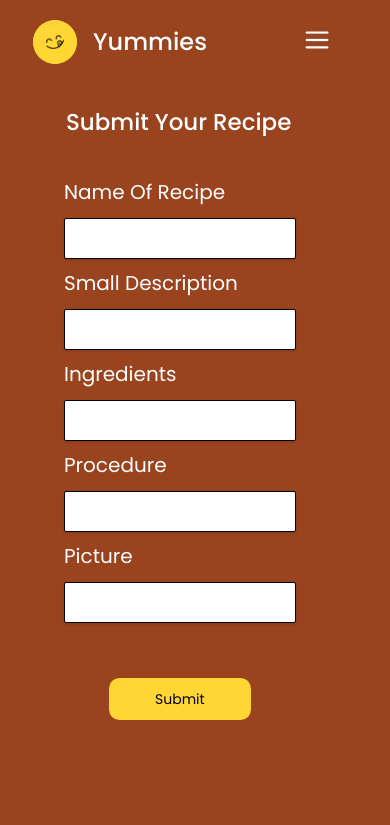
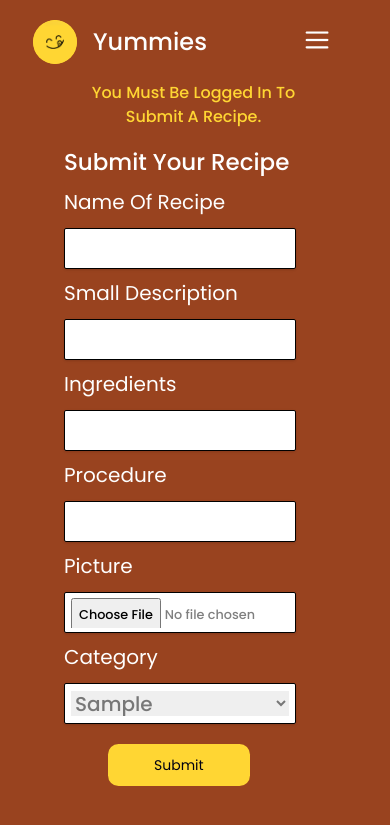
Before and after one commit to AladinBrapo/recepti, a PHP site: page /submit_your_recipe.php in a window 390 px wide. Shown: the top 825 px of the page. Run offline with PHP 8.4, Linux system fonts and the light colour scheme; tables that the repository leaves empty hold one stand-in row (values such as "Sample post"); some libraries are stand-ins or nearby versions.

Commit message:
Updated database, fixed submit_your_recipe.php

```diff
--- a/css/main.css
+++ b/css/main.css
@@ -33,3 +33,11 @@
 .hidden-menu {
     transform: translateX(100%); /* Namesto right: -100% */
 }
+
+@media (max-width: 640px) {
+    input[type="file"] {
+        width: 220px; /* Adjust width as desired */
+        height: 30px; /* Adjust height as desired */
+        font-size: 0.8rem; /* Adjust font size if needed */
+    }
+}
--- a/submit_your_recipe.php
+++ b/submit_your_recipe.php
@@ -1,3 +1,94 @@
+<?php
+require_once 'baza.php';
+include_once 'seja.php';
+
+$sqlk = "SELECT * FROM kategorije";
+$resultk = mysqli_query($link, $sqlk);
+
+$message = '';
+
+$categories = []; // Array to store categories
+
+// Store categories in an array
+while ($row = mysqli_fetch_array($resultk)) {
+    $categories[] = $row;
+}
+
+// Check if the user is logged in and has a valid uporabnik_id
+if (isset($_SESSION['log']) && isset($_SESSION['uporabnik_id'])) {
+    $uporabnik_id = $_SESSION['uporabnik_id'];
+
+    if (isset($_POST['Pošlji'])) {
+        $i = $_POST['ime'];
+        $s = $_POST['sestavine'];
+        $o = $_POST['opis'];
+        $k_o = $_POST['kratek_opis'];
+        $k = $_POST['kategorija'];
+
+        // Image upload handling
+        $target_dir = "slike/izdelki/";
+        $target_file = $target_dir . basename($_FILES["slika"]["name"]);
+        $uploadOk = 1;
+        $imageFileType = strtolower(pathinfo($target_file, PATHINFO_EXTENSION));
+
+        // Check if image file is an actual image or fake image
+        $check = getimagesize($_FILES["slika"]["tmp_name"]);
+        if ($check === false) {
+            $message = '<div class="error-msg">The file is not an image.</div>';
+            $uploadOk = 0;
+        }
+
+        // Check if file already exists
+        if (file_exists($target_file)) {
+            $message = '<div class="error-msg">This file already exists.</div>';
+            $uploadOk = 0;
+        }
+
+        // Check file size
+        if ($_FILES["slika"]["size"] > 500000) {
+            $message = '<div class="error-msg">The file is too big.</div>';
+            $uploadOk = 0;
+        }
+
+        // Allow certain file formats
+        if($imageFileType != "jpg" && $imageFileType != "png" && $imageFileType != "jpeg" && $imageFileType != "gif" ) {
+            $message = '<div class="error-msg">Only JPG, JPEG, PNG & GIF are allowed.</div>';
+            $uploadOk = 0;
+        }
+
+        // If image checks pass, proceed with upload and insert recipe
+        if ($uploadOk == 1) {
+            if (move_uploaded_file($_FILES["slika"]["tmp_name"], $target_file)) {
+
+                // Insert into recepti table
+                $sql = "INSERT INTO recepti (ime, uporabnik_id, sestavine, opis, kratek_opis, kategorija_id) VALUES ('$i', '$uporabnik_id', '$s', '$o', '$k_o', '$k')";
+                if (mysqli_query($link, $sql)) {
+                    $recept_id = mysqli_insert_id($link);
+
+                    // Insert into slike table
+                    $slika_ime = htmlspecialchars(basename($_FILES["slika"]["name"]));
+                    $sql = "INSERT INTO slike (ime, url, recept_id) VALUES ('$slika_ime', '$target_file', '$recept_id')";
+
+                    if (mysqli_query($link, $sql)) {
+                        $message = '<div class="success-msg">Recipe and image inserted successfully.</div>';
+                    } else {
+                        $message = '<div class="error-msg">Insert image failed.</div>';
+                    }
+                } else {
+                    $message = '<div class="error-msg">Recipe insertion failed.</div>';
+                }
+            } else {
+                $message = '<div class="error-msg">There was an error uploading the file.</div>';
+            }
+        }
+        header("Refresh: 2; URL=submit_your_recipe.php");
+    }
+} else {
+    // Display an error message if user is not logged in or uporabnik_id is missing
+    $message = '<div class="error-msg">You must be logged in to submit a recipe.</div>';
+    header("Refresh: 2; URL=login.php");
+}
+?>
 <!DOCTYPE html>
 <html lang="sl">
 <head>
@@ -14,39 +105,86 @@
   <div class="desktop-view">
     <div class="w-full sm:w-[1920px]">
         <div class="YummiesRecipesDesktopEditItem w-[1920px] h-[1796px] relative bg-[#99431f]">
+
             <?php include 'header.php'; //header ?>
             <?php include 'footer.php'; //footer ?>
+
+            <div class="Frame427320870 w-[258px] h-[504px] left-[227px] top-[472px] absolute">
+                <div class="TitleNormal w-[196px] h-[436px] left-[31px] top-[34px] absolute">
+                    <div class="HeaderNormal left-0 top-0 absolute text-[#ffd633] text-[32px] font-medium font-['Poppins'] capitalize">
+                        <?php if ($message): ?>
+                            <div class="message">
+                                <?php echo $message; ?>
+                            </div>
+                        <?php endif; ?>
+                    </div>
+                </div>
+            </div>
+
             <div class="TitleNormal w-[314px] h-12 left-[252px] top-[207px] absolute">
                 <div class="HeaderNormal left-0 top-0 absolute text-white text-[32px] font-medium font-['Poppins'] capitalize">Submit your Recipe</div>
             </div>
-            <div class="Group27 w-[736px] h-[804px] left-[608px] top-[337px] absolute">
+            <div class="Form w-[736px] h-[917px] left-[607px] top-[264px] absolute">
+            <form action="#" method="post" enctype="multipart/form-data">
                 <div class="TitleNormal w-[195px] h-9 left-0 top-0 absolute">
                     <div class="NameOfRecipe left-0 top-0 absolute text-white text-2xl font-medium font-['Poppins'] capitalize">Name of Recipe</div>
                 </div>
-                <div class="TitleNormal w-[137px] h-9 left-0 top-[96px] absolute">
+                <div class="Frame427320862 w-[340px] h-10 left-0 top-[36px] absolute bg-white rounded-sm shadow border border-black">
+                    <input type="text" name="ime" class="Search w-[316px] h-[33px] left-[12px] top-[3px] absolute text-black/50 text-2xl font-medium font-['Poppins']" required>
+                </div>
+
+                <div class="TitleNormal w-[212px] h-9 left-[396px] top-0 absolute">
+                    <div class="Category left-0 top-0 absolute text-white text-2xl font-medium font-['Poppins'] capitalize">Category</div>
+                </div>
+                <div class="Frame427320866 w-[340px] h-10 left-[396px] top-[36px] absolute bg-white rounded-sm shadow border border-black">
+                    <select name="kategorija" class="Search w-[319px] h-[33px] left-[12px] top-[3px] absolute text-black/50 text-2xl font-medium font-['Poppins']" required>
+                        <?php
+                            foreach ($categories as $row) {
+                                echo '<option value="'.$row['id'].'">'.htmlspecialchars($row['ime']).'</option>';
+                            }
+                        ?>
+                    </select>
+                </div>
+
+                <div class="TitleNormal w-[137px] h-9 left-0 top-[209px] absolute">
                     <div class="Ingredients left-0 top-0 absolute text-white text-2xl font-medium font-['Poppins'] capitalize">Ingredients</div>
                 </div>
-                <div class="Frame427320862 w-[340px] h-10 left-0 top-[36px] absolute bg-white rounded-sm shadow border border-black"></div>
-                <div class="Frame427320863 w-[736px] h-[199px] left-0 top-[132px] absolute bg-white rounded-sm shadow border border-black"></div>
-                <div class="TitleNormal w-[124px] h-9 left-0 top-[351px] absolute">
+                <div class="Frame427320863 w-[736px] h-[199px] left-0 top-[245px] absolute bg-white rounded-sm shadow border border-black">
+                    <textarea name="sestavine" class="Search w-[704px] h-[168px] left-[16px] top-[16px] absolute text-black/50 text-2xl font-medium font-['Poppins'] resize-none" required></textarea>
+                </div>
+
+                <div class="TitleNormal w-[124px] h-9 left-0 top-[464px] absolute">
                     <div class="Procedure left-0 top-0 absolute text-white text-2xl font-medium font-['Poppins'] capitalize">Procedure</div>
                 </div>
-                <div class="Frame427320864 w-[736px] h-[206px] left-0 top-[387px] absolute bg-white rounded-sm shadow border border-black"></div>
-                <div class="TitleNormal w-[84px] h-9 left-0 top-[613px] absolute">
+                <div class="Frame427320864 w-[736px] h-[206px] left-0 top-[500px] absolute bg-white rounded-sm shadow border border-black">
+                    <textarea name="opis" class="Search w-[704px] h-[168px] left-[16px] top-[19px] absolute text-black/50 text-2xl font-medium font-['Poppins'] resize-none" required></textarea>
+                </div>
+
+                <div class="TitleNormal w-[84px] h-9 left-0 top-[726px] absolute">
                     <div class="Picture left-0 top-0 absolute text-white text-2xl font-medium font-['Poppins'] capitalize">Picture</div>
                 </div>
-                <div class="Frame427320865 w-[736px] h-[57px] left-0 top-[649px] absolute bg-white rounded-sm shadow border border-black"></div>
-                <div class="ButtonVariant2 w-[298px] h-[42px] px-5 py-2.5 left-[202px] top-[762px] absolute bg-[#ffd633] rounded-[100px] justify-between items-center inline-flex">
+                <div class="Frame427320865 w-[736px] h-[57px] left-0 top-[762px] absolute bg-white rounded-sm shadow border border-black">
+                    <input type="file" name="slika" class="Search w-[704px] h-[40px] left-[16px] top-[10px] absolute text-black/50 text-2xl font-medium font-['Poppins']" required>
+                </div>
+
+                <div class="TitleNormal w-[212px] h-9 left-0 top-[96px] absolute">
+                    <div class="SmallDescription left-0 top-0 absolute text-white text-2xl font-medium font-['Poppins'] capitalize">Small Description</div>
+                </div>
+                <div class="Frame427320866 w-[736px] h-[57px] left-0 top-[132px] absolute bg-white rounded-sm shadow border border-black">
+                    <input type="text" name="kratek_opis" class="Search w-[704px] h-9 left-[16px] top-[11px] absolute text-black/50 text-2xl font-medium font-['Poppins']" required>
+                </div>
+
+                <button type="submit" name="Pošlji" class="ButtonVariant2 w-[298px] h-[42px] px-5 py-2.5 left-[219px] top-[875px] absolute bg-[#ffd633] rounded-[100px] justify-between items-center inline-flex">
                     <img class="Yummies2 w-[30px] h-[30px] rounded-[30.48px]" src="../slike/button-logo.png" alt="button-logo"/>
                     <div class="Button text-[#010012] text-xl font-normal font-['Poppins'] capitalize">Submit</div>
                     <div class="ArrowForward w-6 h-6 relative">
-                <div class="BoundingBox w-[17px] h-[17px] left-1 top-1 absolute"><img src="../slike/arrow_forward.png" alt="arrow_forward"></div>
+                        <div class="BoundingBox w-[17px] h-[17px] left-1 top-1 absolute">
+                            <img src="../slike/arrow_forward.png" alt="arrow_forward">
                         </div>
                     </div>
-                <div class="TitleNormal w-[212px] h-9 left-[396px] top-0 absolute">
-                <div class="SmallDescription left-0 top-0 absolute text-white text-2xl font-medium font-['Poppins'] capitalize">Small Description</div>
-                </div>
-                <div class="Frame427320866 w-[340px] h-10 left-[396px] top-[36px] absolute bg-white rounded-sm shadow border border-black"></div>
+                </button>
+            </form>
+
             </div>
         </div>
     </div>
@@ -54,23 +192,56 @@
   <div class="mobile-view">
     <div class="YummiesRecipesPhoneSearch w-[360px] h-[800px] relative bg-[#99431f]">
         <?php include 'phone-header.php'; //header ?>
-        <div class="PhoneButtonVariant2 w-[141.75px] h-[42px] px-[9.51px] py-[4.76px] left-[109px] top-[678px] absolute bg-[#ffd633] rounded-[10.50px] flex items-center justify-center">
-            <div class="Button text-center text-[#010012] text-sm font-normal font-['Poppins'] capitalize">Submit</div>
+        <div class="Form w-[232px] h-[598px] left-[64px] top-[188px] absolute">
+        <form action="#" method="post" enctype="multipart/form-data">
+            <div class="Frame427320864 w-[232px] h-[40.94px] left-0 top-[40px] absolute bg-white rounded-sm shadow border border-black">
+              <input type="text" name="ime" class="Search w-[220.99px] h-[25.41px] left-[6px] top-[7px] absolute text-black/50 text-xl font-medium font-['Poppins']" required>
             </div>
-        <div class="Form w-[232px] h-[444.94px] left-[64px] top-[178px] absolute">
-            <div class="Frame427320864 w-[232px] h-[40.94px] left-0 top-[40px] absolute bg-white rounded-sm shadow border border-black"></div>
-            <div class="Frame427320865 w-[232px] h-[40.94px] left-0 top-[131px] absolute bg-white rounded-sm shadow border border-black"></div>
-            <div class="Frame427320866 w-[232px] h-[40.94px] left-0 top-[222px] absolute bg-white rounded-sm shadow border border-black"></div>
-            <div class="Frame427320867 w-[232px] h-[40.94px] left-0 top-[313px] absolute bg-white rounded-sm shadow border border-black"></div>
-            <div class="Frame427320868 w-[232px] h-[40.94px] left-0 top-[404px] absolute bg-white rounded-sm shadow border border-black"></div>
+            <div class="Frame427320865 w-[232px] h-[40.94px] left-0 top-[131px] absolute bg-white rounded-sm shadow border border-black">
+              <input type="text" name="kratek_opis" class="Search w-[220.99px] h-[25.41px] left-[6px] top-[7px] absolute text-black/50 text-xl font-medium font-['Poppins']" required>
+            </div>
+            <div class="Frame427320866 w-[232px] h-[40.94px] left-0 top-[222px] absolute bg-white rounded-sm shadow border border-black">
+              <textarea name="sestavine" class="Search w-[220.99px] h-[25.41px] left-[6px] top-[7px] absolute text-black/50 text-xl font-medium font-['Poppins'] resize-none" required></textarea>
+            </div>
+            <div class="Frame427320867 w-[232px] h-[40.94px] left-0 top-[313px] absolute bg-white rounded-sm shadow border border-black">
+              <textarea name="opis" class="Search w-[220.99px] h-[25.41px] left-[6px] top-[7px] absolute text-black/50 text-xl font-medium font-['Poppins'] resize-none" required></textarea>
+            </div>
+            <div class="Frame427320868 w-[232px] h-[40.94px] left-0 top-[404px] absolute bg-white rounded-sm shadow border border-black">
+              <input type="file" name="slika" class="Search w-[220.99px] h-[25px] left-[6px] top-[5px] absolute text-black/50 text-xl font-medium font-['Poppins']" required>
+            </div>
+            <div class="Frame427320869 w-[232px] h-[40.94px] left-0 top-[495px] absolute bg-white rounded-sm shadow border border-black">
+              <select name="kategorija" class="Search w-[218px] h-[25px] left-[6px] top-[7px] absolute text-black/50 text-xl font-medium font-['Poppins']" required>
+                <?php
+                    foreach ($categories as $row) {
+                        echo '<option value="'.$row['id'].'">'.htmlspecialchars($row['ime']).'</option>';
+                    }
+                ?>
+              </select>
+            </div>
+
             <div class="NameOfRecipe w-[173px] left-0 top-0 absolute text-[#fefefe] text-xl font-normal font-['Poppins'] capitalize">Name Of Recipe</div>
             <div class="SmallDescription w-[184px] left-0 top-[91px] absolute text-[#fefefe] text-xl font-normal font-['Poppins'] capitalize">Small Description</div>
             <div class="Ingredients w-[122px] left-0 top-[182px] absolute text-[#fefefe] text-xl font-normal font-['Poppins'] capitalize">Ingredients</div>
             <div class="Procedure w-28 left-0 top-[273px] absolute text-[#fefefe] text-xl font-normal font-['Poppins'] capitalize">Procedure</div>
             <div class="Picture w-[88px] left-0 top-[364px] absolute text-[#fefefe] text-xl font-normal font-['Poppins'] capitalize">Picture</div>
+            <div class="Category w-[184px] left-0 top-[455px] absolute text-[#fefefe] text-xl font-normal font-['Poppins'] capitalize">Category</div>
+
+            <button type="submit" name="Pošlji" class="PhoneButtonVariant2 w-[141.75px] h-[42px] px-[9.51px] py-[4.76px] left-[44px] top-[556px] absolute bg-[#ffd633] rounded-[10.50px] flex items-center justify-center">
+              <div class="Button text-center text-[#010012] text-sm font-normal font-['Poppins'] capitalize">Submit</div>
+            </butto>
+        </form>
         </div>
-        <div class="TitleNormal w-[228px] h-[34px] left-[66px] top-[105px] absolute">
+        <div class="TitleNormal w-[228px] h-[34px] left-[64px] top-[145px] absolute">
             <div class="HeaderNormal left-0 top-0 absolute text-white text-[22.98px] font-medium font-['Poppins'] capitalize">Submit Your Recipe</div>
+        </div>
+        <div class="TitleNormal w-[284px] h-[55px] left-[38px] top-[81px] absolute">
+            <div class="HeaderNormal left-[27px] top-0 absolute text-center text-[#ffd633] text-base font-medium font-['Poppins'] capitalize">
+                <?php if ($message): ?>
+                    <div class="message">
+                        <?php echo $message; ?>
+                    </div>
+                <?php endif; ?>
+            </div>
         </div>
     </div>
   </div>
```
Also changed, not shown: Recepti.SQL (+21 -1 lines), search.php (+51 -2 lines). Lines whose indentation alone changed are shown as unchanged.
